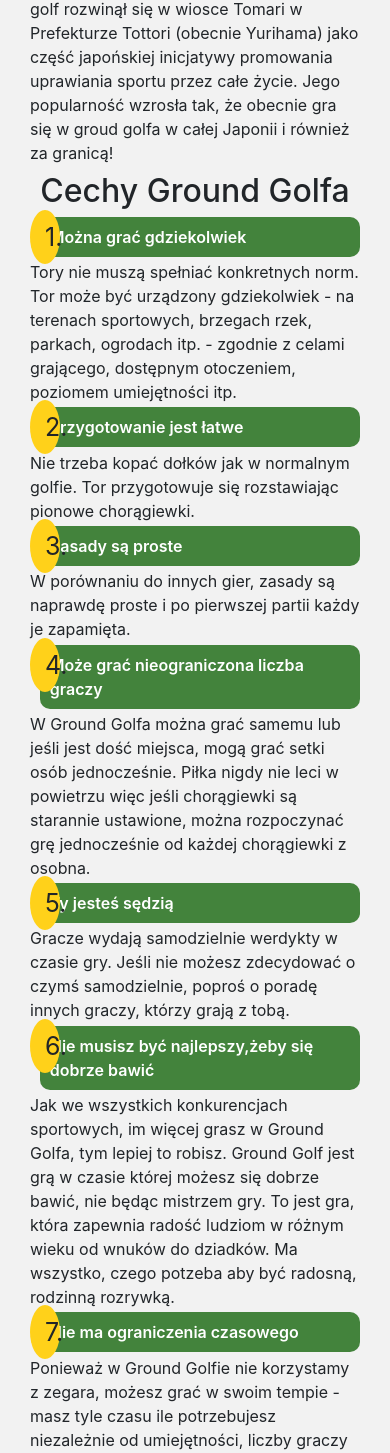
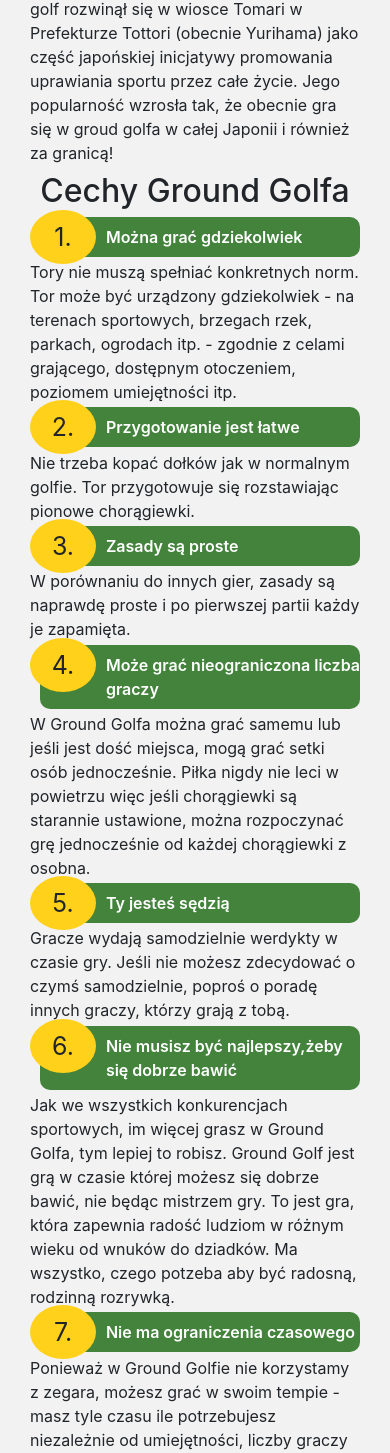
Before and after one commit to yurenych/Golf-club, a PHP site: page /ground-golf.html in a window 390 px wide. Shown: the part 2134-3587 px from the top of the page. Run offline with PHP 8.4, Linux system fonts and the light colour scheme; some libraries are stand-ins or nearby versions.

```diff
--- a/pages/ground-golf/ground-golf.css
+++ b/pages/ground-golf/ground-golf.css
@@ -58,7 +58,7 @@
 .taskContainer {
 	position: relative;
 }
-.roundNunber {
+.roundNumber {
 	position: absolute;
 	top: -7px;
 	display: inline-block;
@@ -84,6 +84,7 @@
 .containerInfo {
 	margin-left: 10px;
 }
+
 @media screen and (max-width: 992px) {
 	.pole-photo {
 		width: 100%;
@@ -104,4 +105,13 @@
 	.containerInfo {
 		margin-left: 0px;
 	}
+	.groundGolfPhoto img {
+		width: 100%;
+	}
+	.roundNumber {
+		width: 20%;
+	}
+	.taskTitle {
+		padding: 8px 0 8px 20%;
+	}
 }
--- a/pages/ground-golf/ground-golf.html
+++ b/pages/ground-golf/ground-golf.html
@@ -74,37 +74,37 @@
         <div class="articleTitle">
           <h2 class="headline">Cechy Ground Golfa</h2>
           <div class="taskContainer">
-            <div class="roundNunber">1.</div>
+            <div class="roundNumber">1.</div>
             <div class="taskTitle">Można grać gdziekolwiek</div>
             <div class="containerInfo">Tory nie muszą spełniać konkretnych norm. Tor może być urządzony gdziekolwiek - na terenach sportowych, brzegach rzek, parkach, ogrodach itp. - zgodnie z celami grającego, dostępnym otoczeniem, poziomem umiejętności itp.</div>
           </div>
           <div class="taskContainer">
-            <div class="roundNunber">2.</div>
+            <div class="roundNumber">2.</div>
             <div class="taskTitle">Przygotowanie jest łatwe</div>
             <div class="containerInfo">Nie trzeba kopać dołków jak w normalnym golfie. Tor przygotowuje się rozstawiając pionowe chorągiewki.</div>
           </div>
           <div class="taskContainer">
-            <div class="roundNunber">3.</div>
+            <div class="roundNumber">3.</div>
             <div class="taskTitle">Zasady są proste</div>
             <div class="containerInfo">W porównaniu do innych gier, zasady są naprawdę proste i po pierwszej partii każdy je zapamięta.</div>
           </div>
           <div class="taskContainer">
-            <div class="roundNunber">4.</div>
+            <div class="roundNumber">4.</div>
             <div class="taskTitle">Może grać nieograniczona liczba graczy</div>
             <div class="containerInfo">W Ground Golfa można grać samemu lub jeśli jest dość miejsca, mogą grać setki osób jednocześnie. Piłka nigdy nie leci w powietrzu więc jeśli chorągiewki są starannie ustawione, można rozpoczynać grę jednocześnie od każdej chorągiewki z osobna. </div>
           </div>
           <div class="taskContainer">
-            <div class="roundNunber">5.</div>
+            <div class="roundNumber">5.</div>
             <div class="taskTitle">Ty jesteś sędzią</div>
             <div class="containerInfo">Gracze wydają samodzielnie werdykty w czasie gry. Jeśli nie możesz zdecydować o czymś samodzielnie, poproś o poradę innych graczy, którzy grają z tobą.</div>
           </div>
           <div class="taskContainer">
-            <div class="roundNunber">6.</div>
+            <div class="roundNumber">6.</div>
             <div class="taskTitle">Nie musisz być najlepszy,żeby się dobrze bawić</div>
             <div class="containerInfo">Jak we wszystkich konkurencjach sportowych, im więcej grasz w Ground Golfa, tym lepiej to robisz. Ground Golf jest grą w czasie której możesz się dobrze bawić, nie będąc mistrzem gry. To jest gra, która zapewnia radość ludziom w różnym wieku od wnuków do dziadków. Ma wszystko, czego potzeba aby być radosną, rodzinną rozrywką.</div>
           </div>
           <div class="taskContainer">
-            <div class="roundNunber">7.</div>
+            <div class="roundNumber">7.</div>
             <div class="taskTitle">Nie ma ograniczenia czasowego</div>
             <div class="containerInfo">Ponieważ w Ground Golfie nie korzystamy z zegara, możesz grać w swoim tempie - masz tyle czasu ile potrzebujesz niezależnie od umiejętności, liczby graczy lub charakterystyki pola.</div>
           </div>
--- a/pages/klub/klub.html
+++ b/pages/klub/klub.html
@@ -110,6 +110,7 @@
               </div>
               <div class="photo-intext-container">
                 <img class="history-photo-slider" src="../../images/history/groundgolf2.jpg">
+                <div class="sliderText">Some text</div>
               </div>
             </div>
           </div>
```
Also changed, not shown: styles.css (+7 -0 lines).
